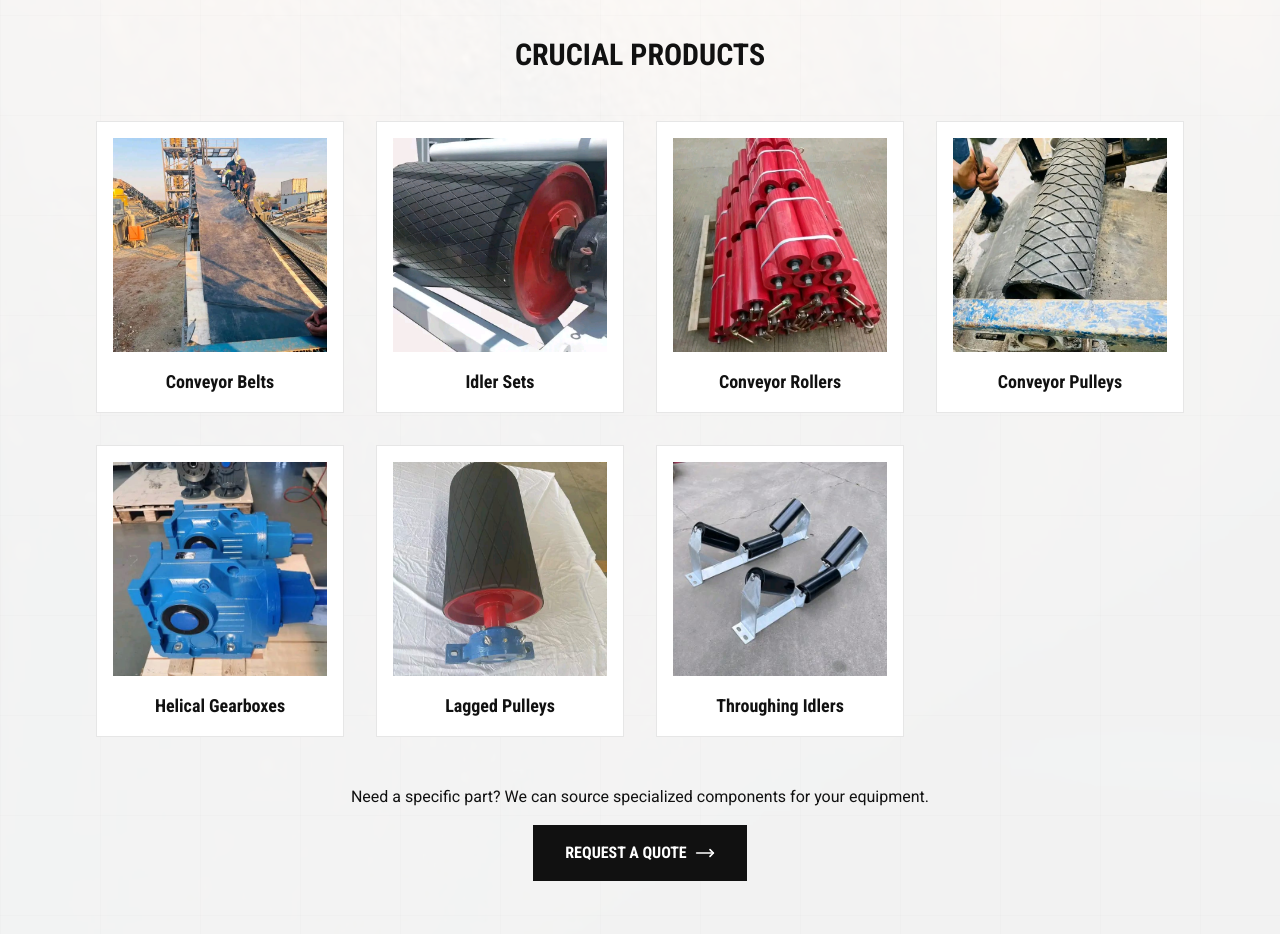
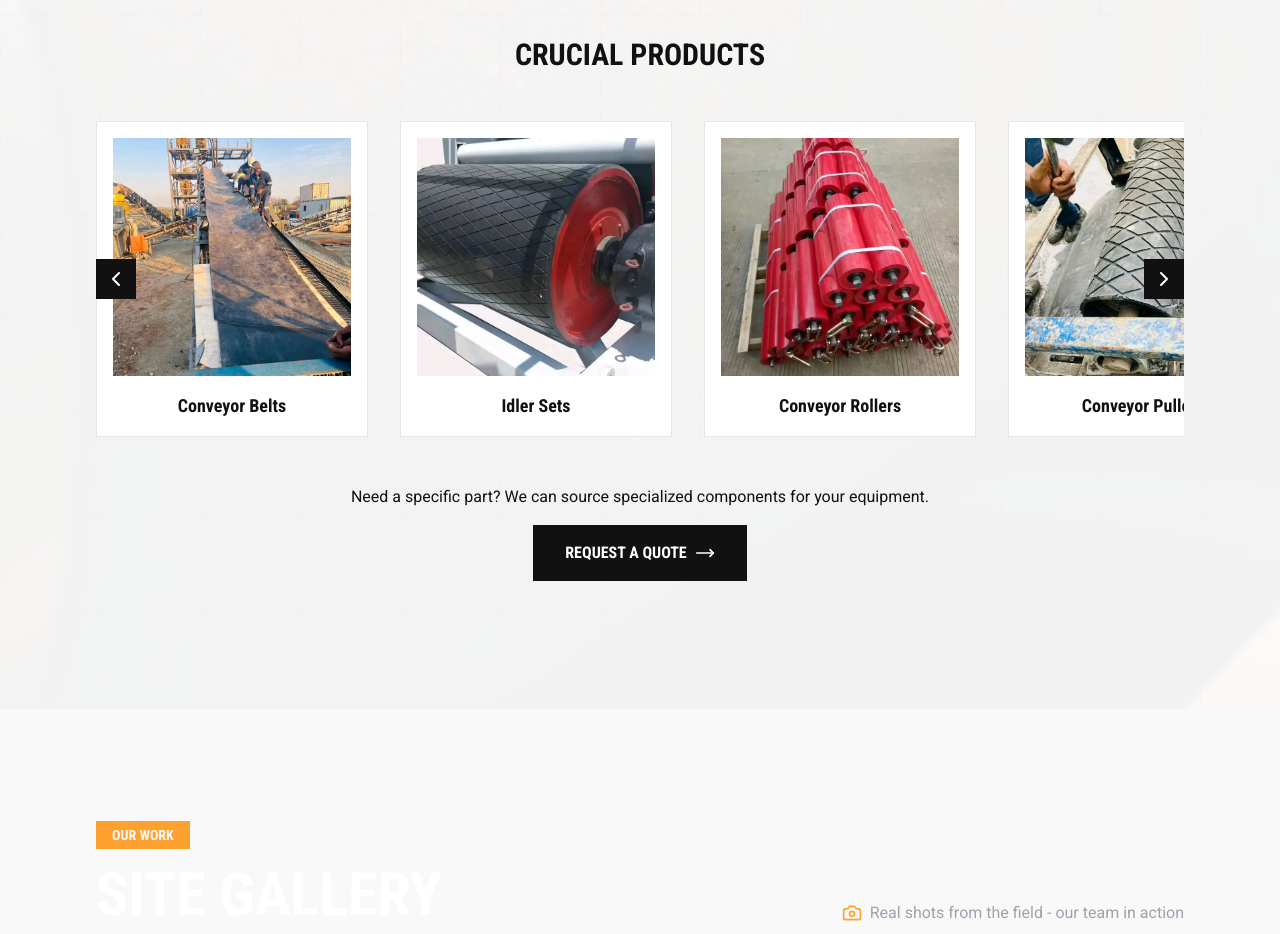
Before and after one commit to Tobi1ff/converyortrack, a React (Vite) app: page / in a window 1280 px wide. Shown: the part 4300-5234 px from the top of the page. Built offline with nearby package versions, Linux system fonts and the light colour scheme.

Commit message:
feat: upgrade crucial products to swipeable carousel

```diff
--- a/src/sections/Products.tsx
+++ b/src/sections/Products.tsx
@@ -1,4 +1,5 @@
 import { useEffect, useRef, useState } from 'react';
+import useEmblaCarousel from 'embla-carousel-react';
 import {
   MoveRight,
   Zap,
@@ -8,7 +9,9 @@ import {
   Frame,
   Scissors,
   RefreshCw,
-  Navigation
+  Navigation,
+  ChevronLeft,
+  ChevronRight
 } from 'lucide-react';
 
 const products = [
@@ -27,6 +30,7 @@ export function Products() {
   const [isVisible, setIsVisible] = useState(false);
   const [hoveredIndex, setHoveredIndex] = useState<number | null>(null);
   const sectionRef = useRef<HTMLDivElement>(null);
+  const [emblaRef, emblaApi] = useEmblaCarousel({ loop: true, align: 'start' });
 
   useEffect(() => {
     const observer = new IntersectionObserver(
@@ -45,6 +49,9 @@ export function Products() {
 
     return () => observer.disconnect();
   }, []);
+
+  const scrollPrev = () => emblaApi && emblaApi.scrollPrev();
+  const scrollNext = () => emblaApi && emblaApi.scrollNext();
 
   return (
     <section
@@ -174,12 +181,15 @@ export function Products() {
             ))}
           </div>
 
-          {/* Crucial Products */}
+          {/* Crucial Products Carousel */}
           <div className="mt-24">
             <h3 className="font-condensed text-3xl font-bold text-brand-dark mb-12 text-center">
               CRUCIAL PRODUCTS
             </h3>
-            <div className="grid sm:grid-cols-2 lg:grid-cols-4 gap-8">
+
+            <div className="relative max-w-7xl mx-auto">
+              <div className="overflow-hidden" ref={emblaRef}>
+                <div className="flex gap-8">
                   {[
                     { src: '/Converyorbelt.jpg', name: 'Conveyor Belts' },
                     { src: '/idlers.jpg', name: 'Idler Sets' },
@@ -189,13 +199,24 @@ export function Products() {
                     { src: '/Lagged-conveyor-pulley-assembly.jpg', name: 'Lagged Pulleys' },
                     { src: '/3-Roll -Throughing-Idlers-Sets.jpg', name: 'Throughing Idlers' },
                   ].map((item) => (
-                <div key={item.name} className="group bg-white border border-brand-dark/10 p-4 hover:shadow-industrial transition-all duration-300">
+                    <div key={item.name} className="flex-[0_0_100%] sm:flex-[0_0_50%] lg:flex-[0_0_25%] min-w-0">
+                      <div className="group bg-white border border-brand-dark/10 p-4 hover:shadow-industrial transition-all duration-300">
                         <div className="aspect-square overflow-hidden mb-4">
                           <img src={item.src} alt={item.name} className="w-full h-full object-cover transition-transform duration-500 group-hover:scale-105" />
                         </div>
                         <h4 className="font-condensed text-lg font-bold text-brand-dark text-center">{item.name}</h4>
                       </div>
+                    </div>
                   ))}
+                </div>
+              </div>
+
+              <button onClick={scrollPrev} className="absolute left-0 top-1/2 -translate-y-1/2 bg-brand-dark text-white p-2 hover:bg-brand-orange transition-colors">
+                <ChevronLeft className="h-6 w-6" />
+              </button>
+              <button onClick={scrollNext} className="absolute right-0 top-1/2 -translate-y-1/2 bg-brand-dark text-white p-2 hover:bg-brand-orange transition-colors">
+                <ChevronRight className="h-6 w-6" />
+              </button>
             </div>
           </div>
 
```
Lines whose indentation alone changed are shown as unchanged.
